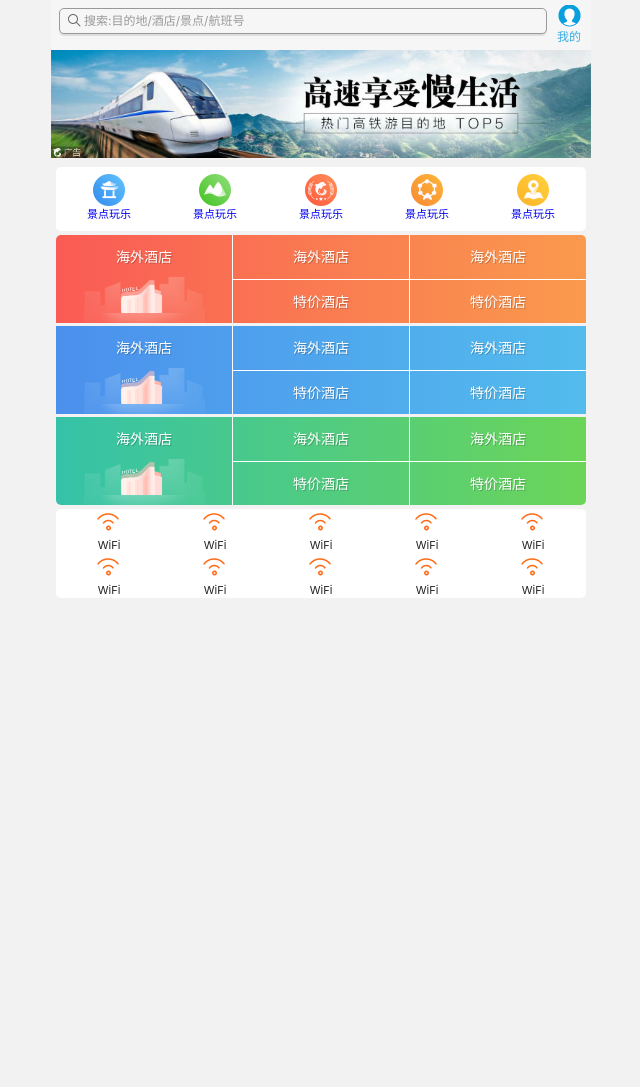
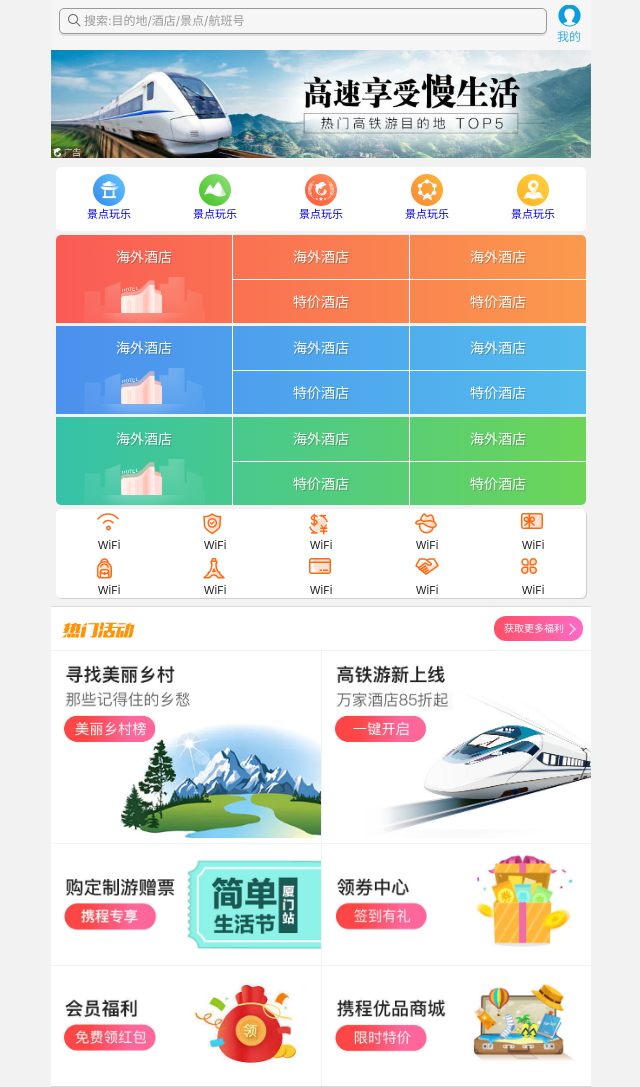
Before and after one commit to f2xiao/ctrip-mobile, a plain HTML site: page index.html in a window 1280 px wide. Shown: the whole page, without its empty margins (319-959 px from the left). Before the commit the page ends 800 px from the top, so only its background shows below. Drawn offline with Linux system fonts and the light colour scheme.

Commit message:
add sales-box section and finish

```diff
--- a/css/index.css
+++ b/css/index.css
@@ -173,6 +173,7 @@ nav {
   margin: 4px 5px 8px;
   background: #fff;
   border-radius: 5px;
+  box-shadow: 1px 1px #cfcfcf;
 }
 .subnav-entry li {
   flex: 20%;
@@ -185,7 +186,7 @@ nav {
   font-size: 11px;
   color: #222;
 }
-.subnav-entry-icon::before {
+.subnav-entry li a [class^="subnav-entry-icon"]::before {
   content: "";
   display: block;
   width: 24px;
@@ -194,3 +195,96 @@ nav {
   background: url(../images/subnav-bg.png) no-repeat 0 0;
   background-size: 24px;
 }
+.subnav-entry li a .subnav-entry-icon-icon2::before {
+  background-position: 0 -25px;
+}
+.subnav-entry li a .subnav-entry-icon-icon3::before {
+  background-position: 0 -54px;
+}
+.subnav-entry li a .subnav-entry-icon-icon4::before {
+  background-position: 0 -85px;
+}
+.subnav-entry li a .subnav-entry-icon-icon5::before {
+  background-position: 0 -115px;
+}
+.subnav-entry li a .subnav-entry-icon-icon6::before {
+  background-position: 0 -140px;
+}
+.subnav-entry li a .subnav-entry-icon-icon7::before {
+  background-position: 0 -170px;
+}
+.subnav-entry li a .subnav-entry-icon-icon8::before {
+  background-position: 0 -200px;
+}
+.subnav-entry li a .subnav-entry-icon-icon9::before {
+  background-position: 0 -225px;
+}
+.subnav-entry li a .subnav-entry-icon-icon10::before {
+  background-position: 0 -250px;
+}
+.sales-box {
+  background: #fff;
+  border: 1px solid #dbdbdb;
+  border-width: 1px 0;
+}
+.sales-hd {
+  position: relative;
+  height: 44px;
+  border-bottom: 1px solid #f2f2f2;
+}
+.sales-hd h2 {
+  position: relative;
+  text-indent: -1000px;
+  overflow: hidden;
+}
+.sales-hd h2::after {
+  position: absolute;
+  top: 15px;
+  left: 11px;
+  content: "";
+  display: block;
+  width: 73px;
+  height: 17px;
+  background: url(../images/hot.png) no-repeat 0 -19px;
+  background-size: 79px;
+}
+.sales-hd a:link,
+.sales-hd a:visited {
+  position: absolute;
+  top: 9px;
+  right: 8px;
+  font-size: 10px;
+  color: white;
+  padding: 5px 19px 5px 10px;
+  background: -webkit-linear-gradient(left, #ff4f65, #ff6bc6);
+  border-radius: 12px;
+}
+.sales-hd a::after {
+  position: absolute;
+  top: 9px;
+  right: 9px;
+  display: block;
+  content: "";
+  width: 7px;
+  height: 7px;
+  margin-left: 4px;
+  border-top: 1px solid #fff;
+  border-right: 1px solid #fff;
+  transform: rotate(45deg);
+}
+.row {
+  display: flex;
+  width: 100%;
+}
+.row a {
+  flex: 1;
+}
+.row a img {
+  width: 100%;
+}
+.row:nth-child(-n + 2) {
+  border-bottom: 1px solid #f2f2f2;
+}
+.row a:nth-child(1) {
+  border-right: 1px solid #f2f2f2;
+}
--- a/index.html
+++ b/index.html
@@ -85,35 +85,75 @@
     <!-- 侧边导航栏 -->
     <ul class="subnav-entry">
       <li>
-        <a href="#"><span class="subnav-entry-icon"></span><span>WiFi</span></a>
+        <a href="#"
+          ><span class="subnav-entry-icon-icon1"></span><span>WiFi</span></a
+        >
       </li>
       <li>
-        <a href="#"><span class="subnav-entry-icon"></span><span>WiFi</span></a>
+        <a href="#"
+          ><span class="subnav-entry-icon-icon2"></span><span>WiFi</span></a
+        >
       </li>
       <li>
-        <a href="#"><span class="subnav-entry-icon"></span><span>WiFi</span></a>
+        <a href="#"
+          ><span class="subnav-entry-icon-icon3"></span><span>WiFi</span></a
+        >
       </li>
       <li>
-        <a href="#"><span class="subnav-entry-icon"></span><span>WiFi</span></a>
+        <a href="#"
+          ><span class="subnav-entry-icon-icon4"></span><span>WiFi</span></a
+        >
       </li>
       <li>
-        <a href="#"><span class="subnav-entry-icon"></span><span>WiFi</span></a>
+        <a href="#"
+          ><span class="subnav-entry-icon-icon5"></span><span>WiFi</span></a
+        >
       </li>
       <li>
-        <a href="#"><span class="subnav-entry-icon"></span><span>WiFi</span></a>
+        <a href="#"
+          ><span class="subnav-entry-icon-icon6"></span><span>WiFi</span></a
+        >
       </li>
       <li>
-        <a href="#"><span class="subnav-entry-icon"></span><span>WiFi</span></a>
+        <a href="#"
+          ><span class="subnav-entry-icon-icon7"></span><span>WiFi</span></a
+        >
       </li>
       <li>
-        <a href="#"><span class="subnav-entry-icon"></span><span>WiFi</span></a>
+        <a href="#"
+          ><span class="subnav-entry-icon-icon8"></span><span>WiFi</span></a
+        >
       </li>
       <li>
-        <a href="#"><span class="subnav-entry-icon"></span><span>WiFi</span></a>
+        <a href="#"
+          ><span class="subnav-entry-icon-icon9"></span><span>WiFi</span></a
+        >
       </li>
       <li>
-        <a href="#"><span class="subnav-entry-icon"></span><span>WiFi</span></a>
+        <a href="#"
+          ><span class="subnav-entry-icon-icon10"></span><span>WiFi</span></a
+        >
       </li>
     </ul>
+    <div class="sales-box">
+      <div class="sales-hd">
+        <h2>热门活动</h2>
+        <a href="#">获取更多福利</a>
+      </div>
+      <div class="sales-bd">
+        <div class="row">
+          <a href="#"><img src="./upload/pic1.jpg" alt="" /></a
+          ><a href="#"><img src="./upload/pic2.jpg" alt="" /></a>
+        </div>
+        <div class="row">
+          <a href="#"><img src="./upload/pic3.jpg" alt="" /></a
+          ><a href="#"><img src="./upload/pic4.jpg" alt="" /></a>
+        </div>
+        <div class="row">
+          <a href="#"><img src="./upload/pic5.jpg" alt="" /></a
+          ><a href="#"><img src="./upload/pic6.jpg" alt="" /></a>
+        </div>
+      </div>
+    </div>
   </body>
 </html>
```
